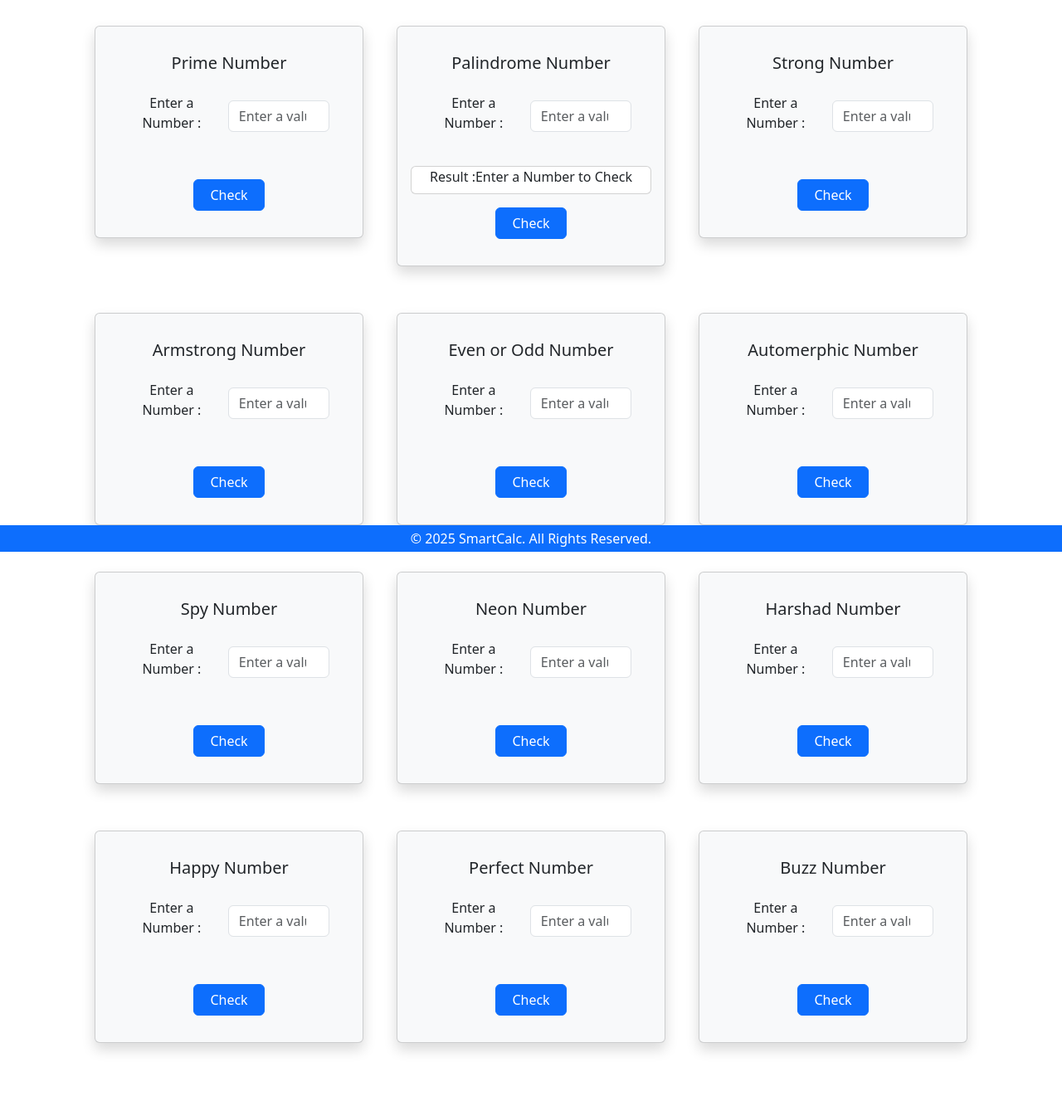
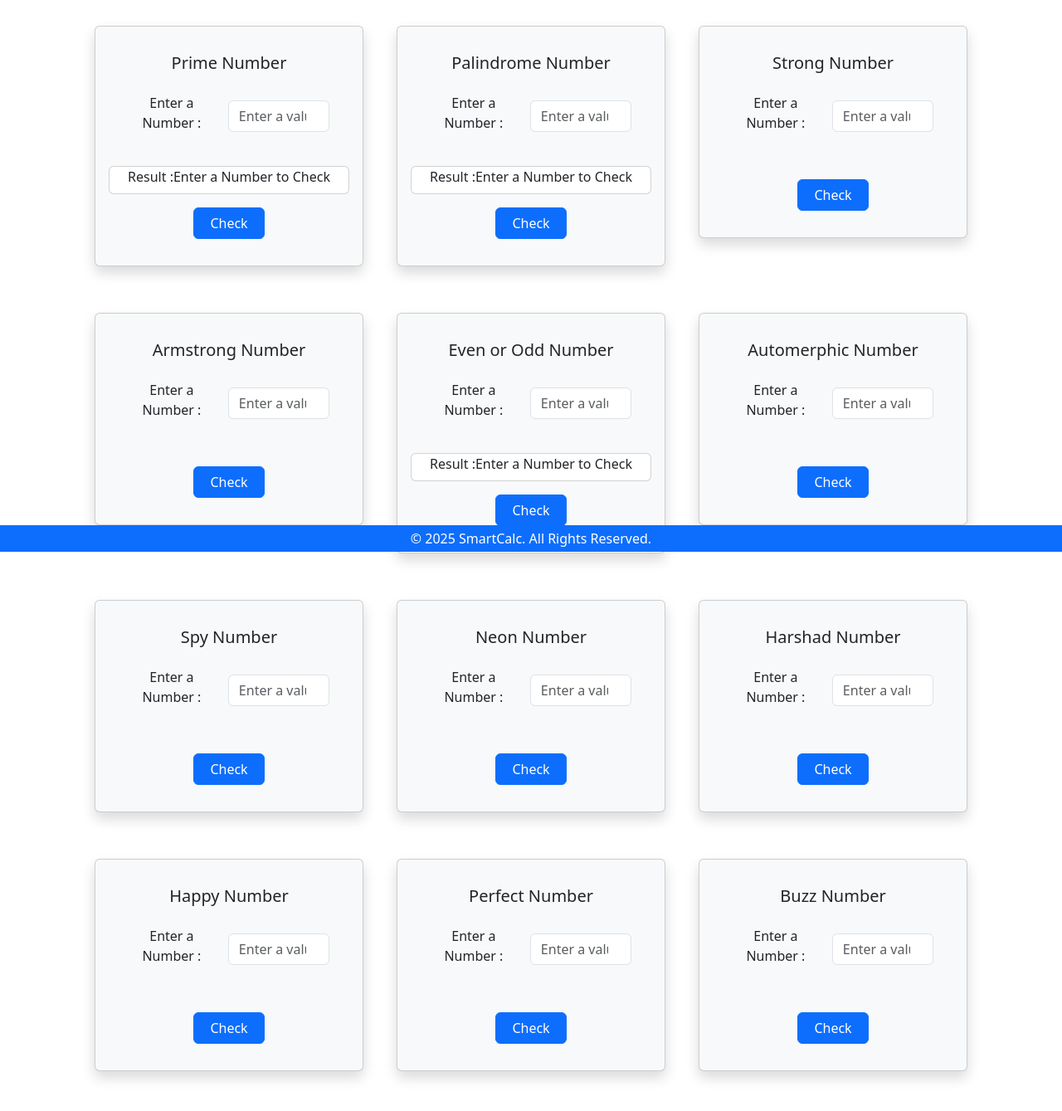
Before and after one commit to shibani-sahu/Calculator_Pro, a Python web app: template templates/CheckNumbers.html in a window 1280 px wide. Shown: the part 135-1474 px from the top of the page at 83% size. Before the commit the page ends 1403 px from the top, so only its background shows below. Run offline with Jinja, Linux system fonts and the light colour scheme; the template is opened without the code that fills it, so the values that code supplies are empty.

Commit message:
add logic to prime and even odd

```diff
--- a/templates/CheckNumber.js
+++ b/templates/CheckNumber.js
@@ -5,3 +5,26 @@
     document.getElementById('palindromeResult').innerText = result;
 }
 document.getElementById('checkPalindrome').addEventListener('click', palindromeCheck);
+
+const primeCheck = () =>{
+    const num = document.getElementById('primeInput').value;
+    let isPrime = true;
+    if (num <=1)
+        isPrime = false;
+    else{
+        for(let i=2;i<=Math.sqrt(num);i++){
+            if(num%i===0)
+                isPrime=false;
+        }
+    }
+    const result=isPrime?`${num} is a Prime Number.`:`${num} is not a Prime Number.`;
+    document.getElementById('primeResult').innerText=result;
+}
+document.getElementById('checkPrime').addEventListener('click', primeCheck);
+
+const evenOddCheck = () => {
+    const no = document.getElementById('evenOddInput').value;
+    const result = (no % 2 === 0) ? `${no} is an Even Number.` : `${no} is an Odd Number.`;
+    document.getElementById('evenOddResult').innerText = result;
+}
+document.getElementById('checkEvenOdd').addEventListener('click', evenOddCheck);
--- a/templates/CheckNumbers.html
+++ b/templates/CheckNumbers.html
@@ -68,13 +68,16 @@
                             <h5 class="card-title">Prime Number</h5>
                             <div class="mb-3 d-flex align-items-center justify-content-center mt-4">
                                 <label class="form-label">Enter a Number : </label>
-                                <input type="number" id="inputValue" class="form-control mx-2"
+                                <input type="number" id="primeInput" class="form-control mx-2"
                                     placeholder="Enter a value" style="width: 50%;" />
                             </div>
                         </div>
+                        <div class="card d-flex align-items-center">
+                            <label class="form-label d-flex align-items-start">Result : <span id="primeResult">Enter a Number to Check</span> </label>
+                        </div>
                         <div class="card-body">
                             <div class="d-grid gap-2 col-4 mx-auto">
-                                <button class="btn btn-primary" type="button">Check</button>
+                                <button class="btn btn-primary" id="checkPrime" type="button">Check</button>
                             </div>
                         </div>
                     </div>
@@ -142,13 +145,16 @@
                             <h5 class="card-title">Even or Odd Number</h5>
                             <div class="mb-3 d-flex align-items-center justify-content-center mt-4">
                                 <label class="form-label">Enter a Number : </label>
-                                <input type="number" id="inputValue" class="form-control mx-2"
+                                <input type="number" id="evenOddInput" class="form-control mx-2"
                                     placeholder="Enter a value" style="width: 50%;" />
                             </div>
                         </div>
+                        <div class="card d-flex align-items-center">
+                            <label class="form-label d-flex align-items-start">Result : <span id="evenOddResult">Enter a Number to Check</span> </label>
+                        </div>
                         <div class="card-body">
                             <div class="d-grid gap-2 col-4 mx-auto">
-                                <button class="btn btn-primary" type="button">Check</button>
+                                <button class="btn btn-primary" id="checkEvenOdd" type="button">Check</button>
                             </div>
                         </div>
                     </div>
```
